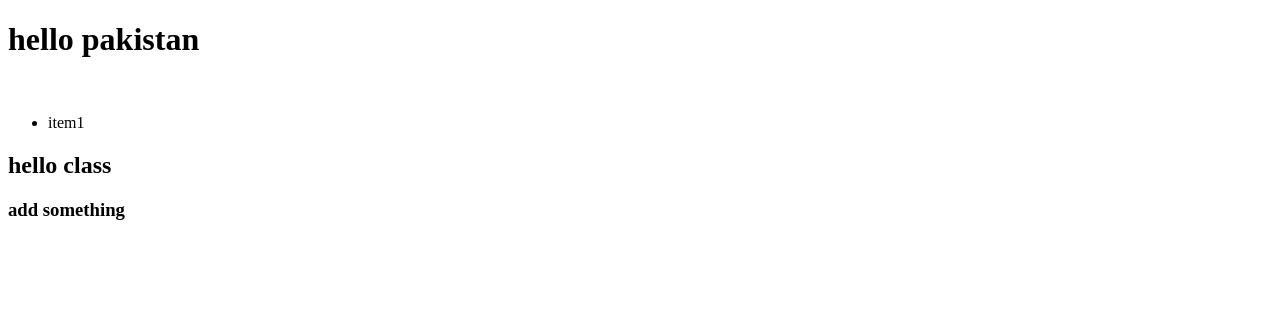
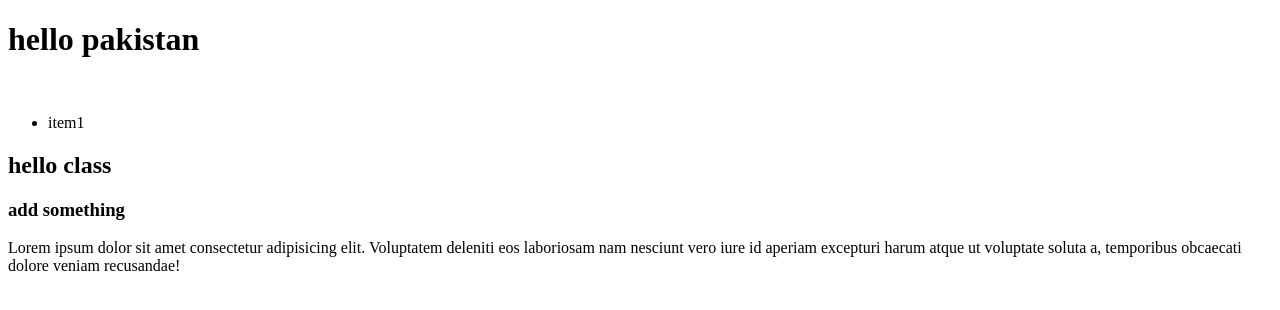
Before and after one commit to faisalakb/sp22-bse-c-web, a website: page index.html in a window 1280 px wide. Drawn offline with Linux system fonts and the light colour scheme.

Commit message:
add paragraph

```diff
--- a/index.html
+++ b/index.html
@@ -13,5 +13,6 @@
     </ul>
     <h2>hello class</h2>
     <h3>add something</h3>
+    <p>Lorem ipsum dolor sit amet consectetur adipisicing elit. Voluptatem deleniti eos laboriosam nam nesciunt vero iure id aperiam excepturi harum atque ut voluptate soluta a, temporibus obcaecati dolore veniam recusandae!</p>
 </body>
 </html>
```
